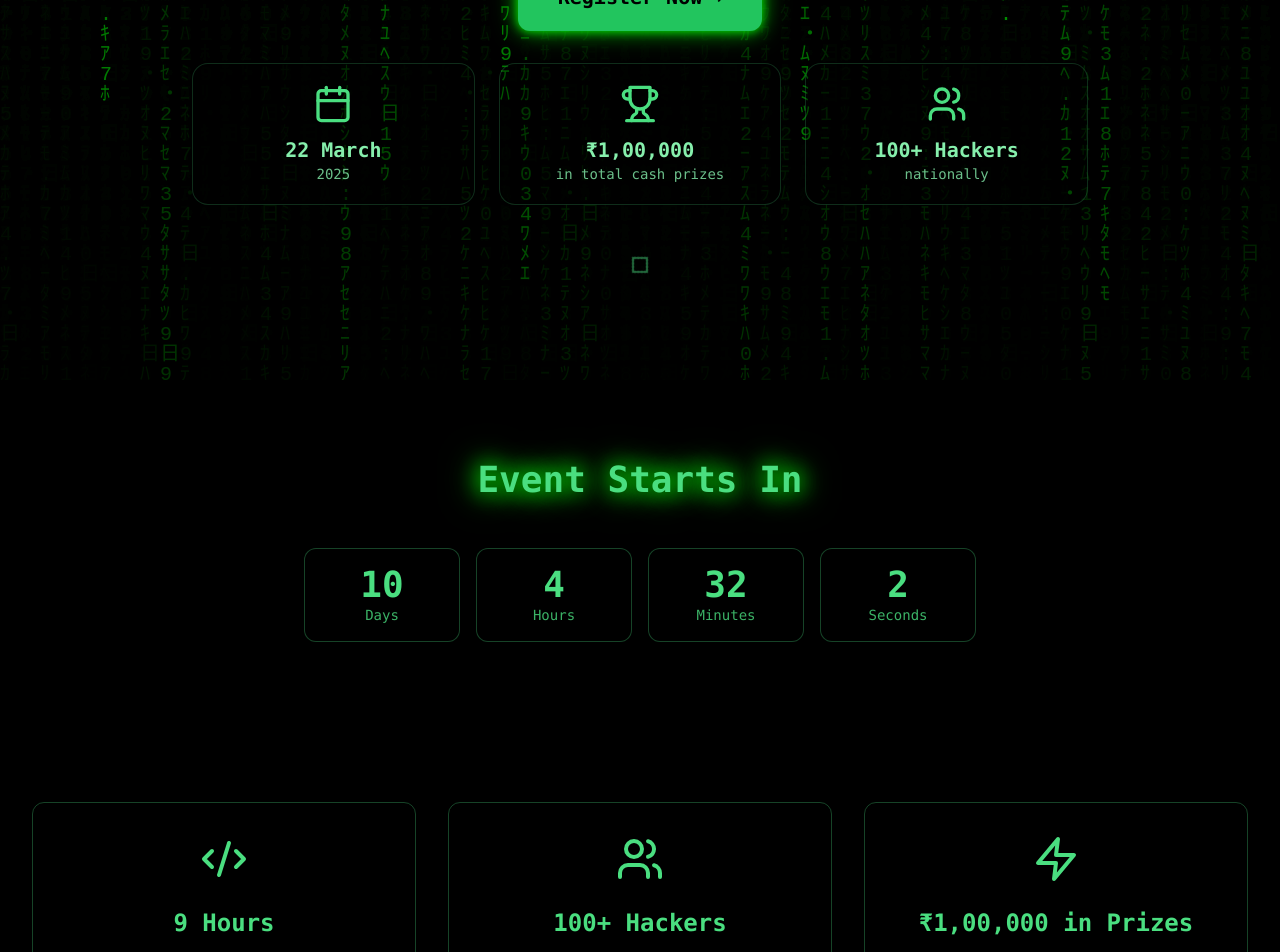
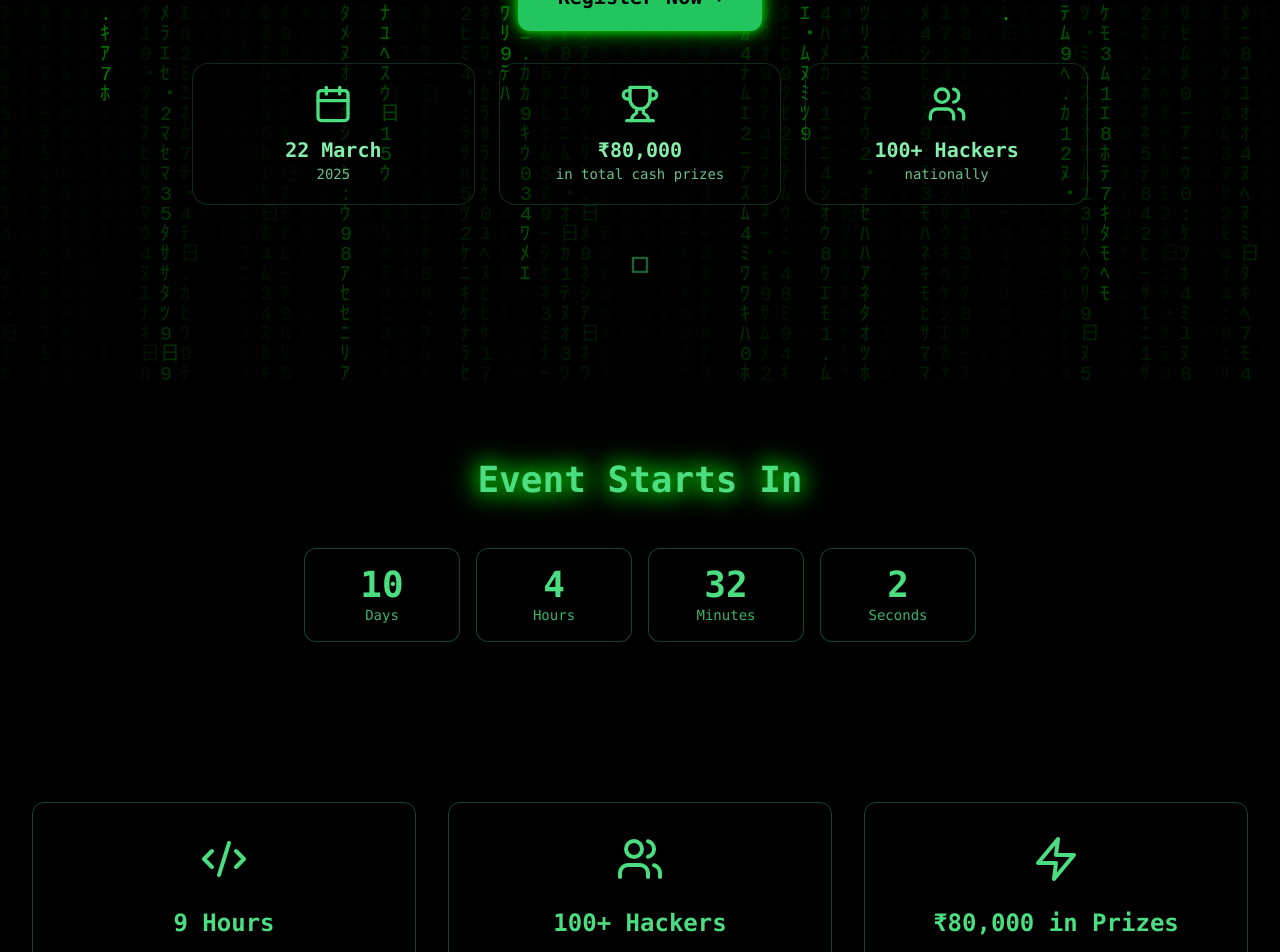
Before and after one commit to InitAi-2024/d2k_3.0, a React (Vite) app in the folder initai-matrix/: page / in a window 1280 px wide. Shown: the part 420-1372 px from the top of the page. Built offline with nearby package versions, Linux system fonts and the light colour scheme; no server answers.

Commit message:
Update prize amounts in FAQ and Features components for accuracy

```diff
--- a/initai-matrix/src/components/FAQ.tsx
+++ b/initai-matrix/src/components/FAQ.tsx
@@ -27,7 +27,7 @@ const FAQ: React.FC = () => {
     },
     {
       question: "Will there be prizes?",
-      answer: "Yes! We have a total prize pool of ₹100,000 distributed across various categories and special awards."
+      answer: "Yes! We have a total prize pool of ₹80,000 distributed across various categories and special awards."
     },
     // {
     //   question: "What if I don't know how to code?",
--- a/initai-matrix/src/components/Features.tsx
+++ b/initai-matrix/src/components/Features.tsx
@@ -30,7 +30,7 @@ const Features: React.FC = () => {
               icon: (
                 <Zap className="w-12 h-12 mb-6 group-hover:text-black transition-colors" />
               ),
-              title: "₹1,00,000 in Prizes",
+              title: "₹80,000 in Prizes",
               description:
                 "Substantial rewards for those who dare to challenge reality",
             },
--- a/initai-matrix/src/components/Hero.tsx
+++ b/initai-matrix/src/components/Hero.tsx
@@ -96,7 +96,7 @@ const Hero: React.FC = () => {
             {/* Prize Card */}
             <div className="flex flex-col items-center p-5 rounded-2xl backdrop-blur-sm bg-black/30 border border-green-400/20 hover:border-green-400/50 transition-all hover:transform hover:scale-105 duration-300">
               <Trophy className="w-10 h-10 text-green-400 mb-3" />
-              <h3 className="text-xl font-bold text-green-300">₹1,00,000</h3>
+              <h3 className="text-xl font-bold text-green-300">₹80,000</h3>
               <p className="text-sm text-green-300/80">in total cash prizes</p>
             </div>
 
```
